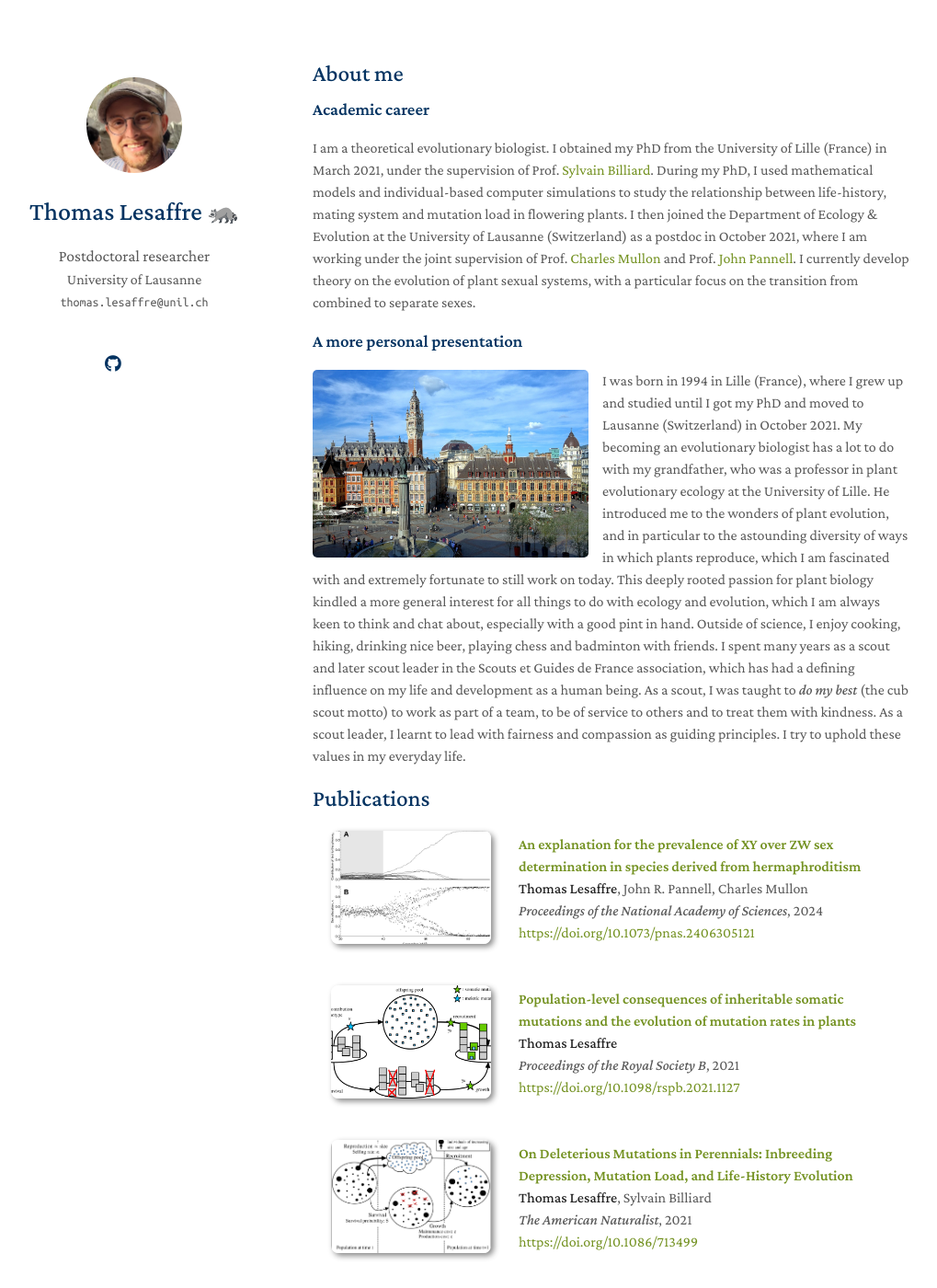
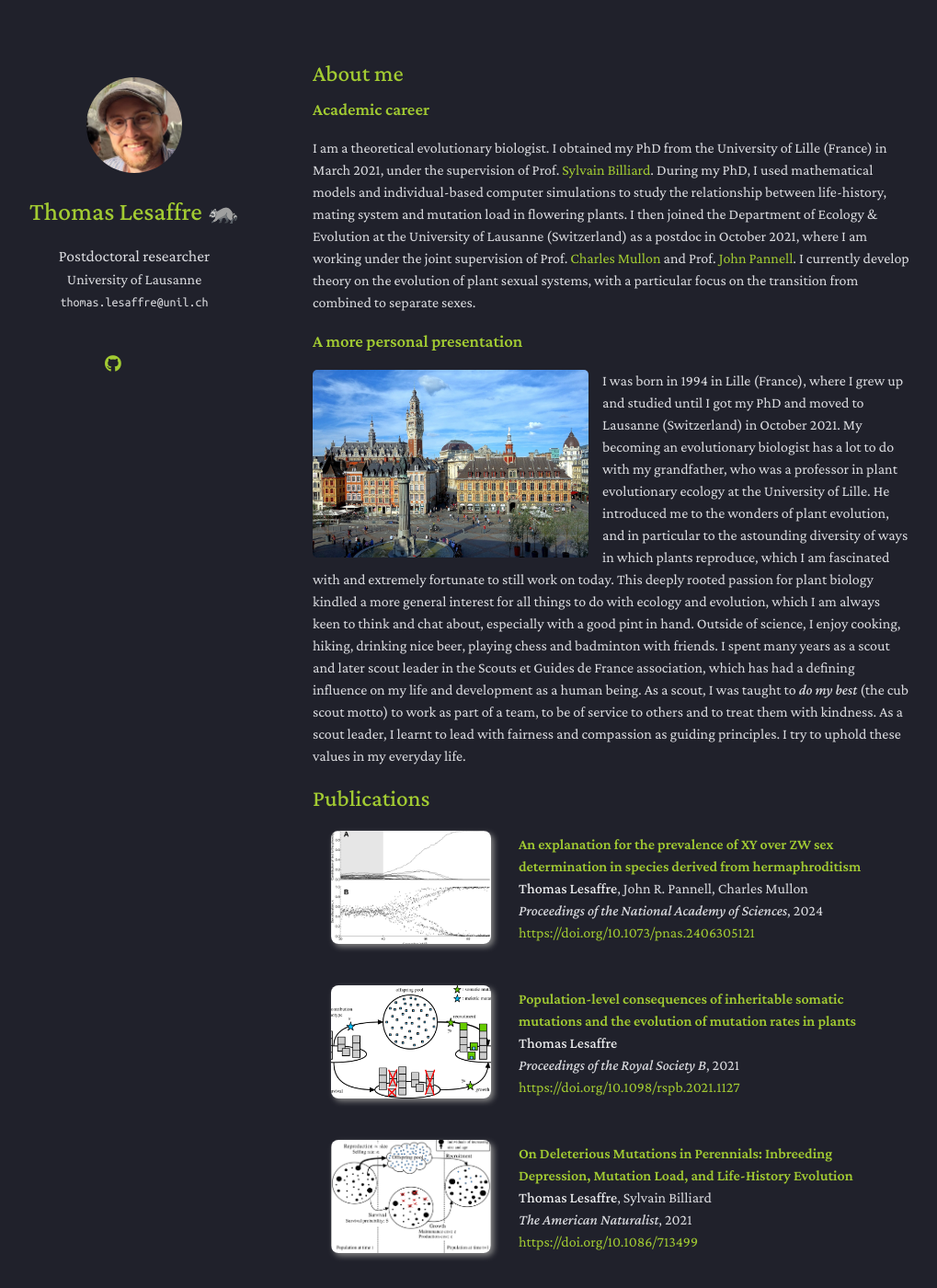
Before and after one commit to Thomas-Lesaffre/thomas-lesaffre.github.io, a Jekyll site: the page built from index.md, in a window 1280 px wide and 1400 px high. Shown: the whole window at 92% size, without its empty margins (130-1149 px from the left). Built offline with Jekyll 4.4.1, drawn with Linux system fonts in a browser that asks for light colours; a style sheet for code colours, icons or effects is not loaded; our own code applies the rules of GitHub Pages for plain Markdown files.

Commit message:
Add files via upload

```diff
--- a/_sass/minimal-light.scss
+++ b/_sass/minimal-light.scss
@@ -7,7 +7,7 @@
   height:2.4rem;
   width:2.4rem;
   background-color:transparent;
-  color:#043361!important;
+  color:#a2cb32!important;
   border-radius:100%;
   text-align:center;
   font-size:1.15rem;
@@ -141,16 +141,23 @@ img.rounded-corners {
 
 .icon-button:hover .icon-twitter,.icon-button:hover .icon-facebook,.icon-button:hover .icon-github,.icon-button:hover .icon-linkedin{color:white}
 
-autocolor{
-  color:#595959;
+body {
+    background-color: #20212b;
+    color: #dadbdf;
 }
 
+
+autocolor{
+  color:#dadbdf;
+}
+
+
 lightonly {
-  visibility: visible;
+  visibility: hidden;
 }
 
 darkonly {
-  visibility: hidden;
+  visibility: visible;
 }
 
 education {
@@ -234,24 +241,24 @@ papertitle {
 
 h3, h4, h5, h6 {
   font-weight: 600;
-  color:#043361;
+  color:#a2cb32;
   margin:0 0 20px;
 }
 
 h7 {
   font-weight: 600;
-  color:#043361;
+  color:#a2cb32;
   margin:0 0 10px;
 }
 
 h1 {
   font-weight: 500;
-  color:#043361;
+  color:#a2cb32;
   margin:0 0 20px;
 }
 
 h2 {
-  color:#043361;
+  color:#a2cb32;
   font-weight: 500;
   margin:2px 0px 15px;
   font-size: 157%;
@@ -280,7 +287,7 @@ h1 {
 }
 
 a {
-  color:#749222;
+  color:#a2cb32;
   text-decoration:none;
 }
 
@@ -380,7 +387,7 @@ header ul {
   list-style:none;
   height:40px;
   padding:0;
-  background: #f4f4f4;
+  background: #20212b;
   border-radius:5px;
   border:1px solid #e0e0e0;
   width:270px;
@@ -416,11 +423,11 @@ header ul a:hover {
 }
 
 header ul a:active {
-  background-color:#f0f0f0;
+  background-color:#20212b;
 }
 
 strong {
-  color:#222;
+  color:#eeeff0;
   font-weight:500;
 }
 
```
